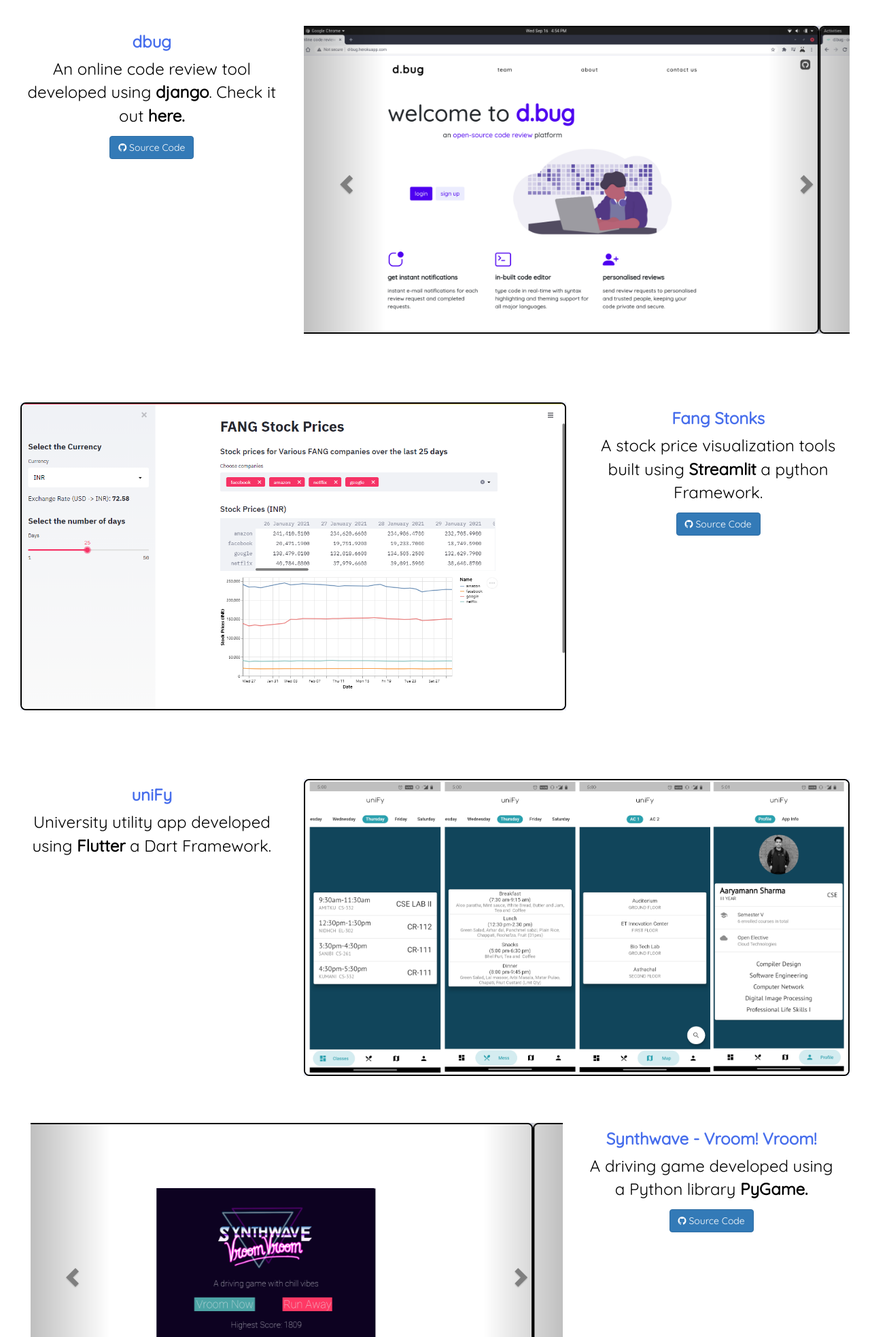
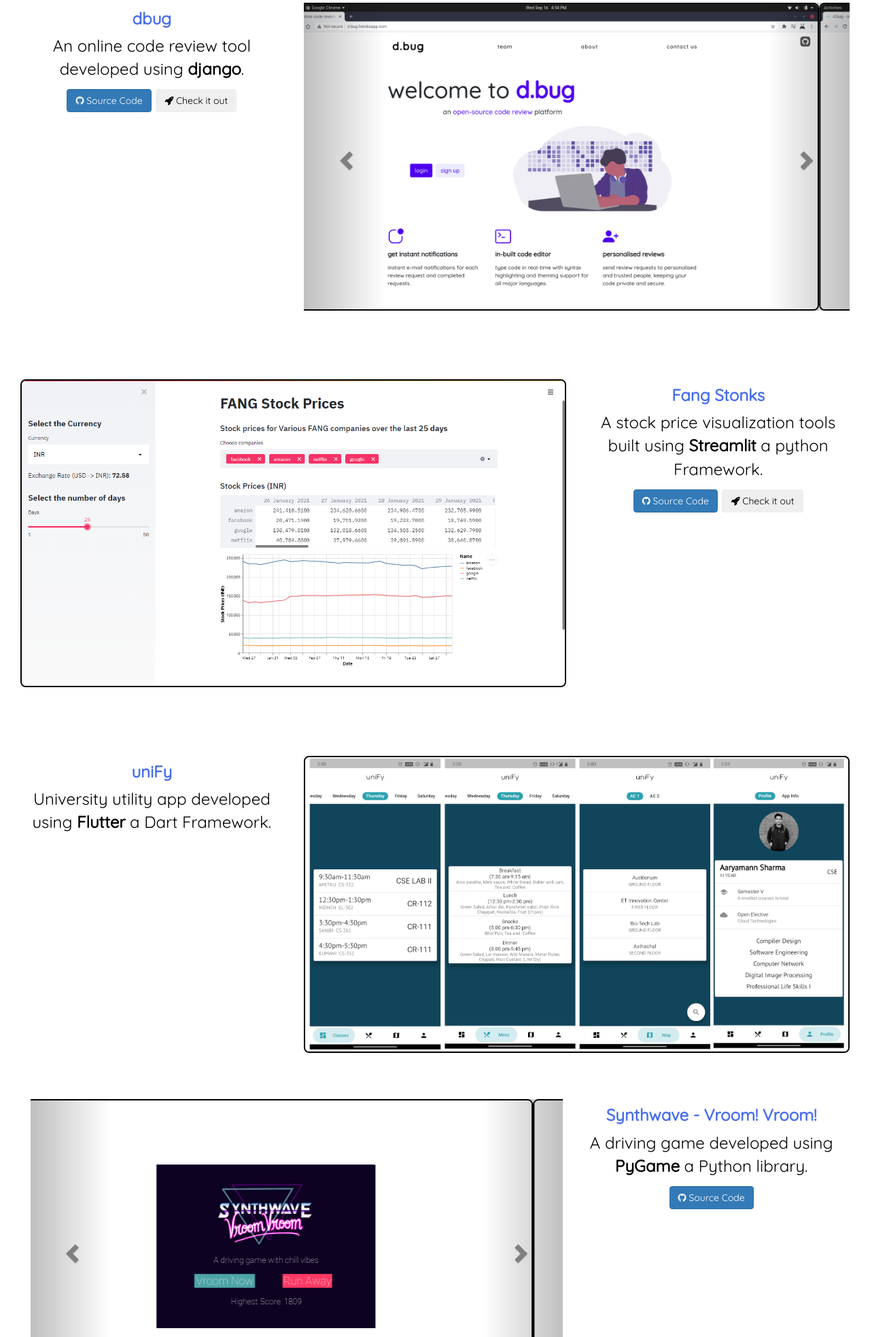
Before and after one commit to Aaryamann171/digital_portfolio, a plain HTML site: page index.html in a window 1280 px wide. Shown: the part 1651-3618 px from the top of the page at 68% size. Drawn offline with nearby package versions, Linux system fonts and the light colour scheme.

Commit message:
added deployment link button

```diff
--- a/index.html
+++ b/index.html
@@ -131,15 +131,15 @@
     <div class="container-fluid" id="myProjects">
       <h1>Major Projects</h1>
       <hr>
-      <br>
       <!-- dbug -->
       <div class="row">
         <div class="col-xs-4">
           <h4>dbug</h4>
           <p>
-            An online code review tool developed using <strong>django</strong>. Check it out <a class="deployment-link" href="http://d-bug.herokuapp.com/", target="_blank">here.</a>
+            An online code review tool developed using <strong>django</strong>.
           </p>
-          <button class="btn btn-primary" onclick="window.open('https://github.com/Aaryamann171/dbug-django', target='_blank')"><span class=" fa fa-github"></span> Source Code</button>
+          <button id="git-button" class="btn btn-primary" onclick="window.open('https://github.com/Aaryamann171/dbug-django', target='_blank')"><span class=" fa fa-github"></span> Source Code</button>
+          <button id="git-button" class="btn btn-muted" onclick="window.open('http://d-bug.herokuapp.com/', target='_blank')"><span class=" fa fa-rocket"></span> Check it out</button>
         </div>
         <div class="col-xs-8" id="c1">
           <div id="dbug" class="carousel slide" data-ride="carousel">
@@ -197,6 +197,7 @@
             A stock price visualization tools built using <strong>Streamlit</strong> a python Framework.
           </p>
           <button class="btn btn-primary" onclick="window.open('https://github.com/Aaryamann171/fang-stonks', target='_blank')"><span class=" fa fa-github"></span> Source Code</button>
+          <button class="btn btn-muted" onclick="window.open('https://share.streamlit.io/aaryamann171/fang-stonks/main/streamlit_app.py', target='_blank')"><span class=" fa fa-rocket"></span> Check it out</button>
         </div>
       </div>
       <br>
@@ -262,7 +263,7 @@
         <div class="col-xs-4" id="c1">
           <h4>Synthwave - Vroom! Vroom!</h4>
           <p>
-            A driving game developed using a Python library <strong>PyGame.</strong>
+            A driving game developed using <strong>PyGame</strong> a Python library.
           </p>
           <button class="btn btn-primary" onclick="window.open('https://github.com/Aaryamann171/Synthwave-Vroom-Vroom', target='_blank')"><span class=" fa fa-github"></span> Source Code</button>
         </div>
--- a/style.css
+++ b/style.css
@@ -19,6 +19,8 @@
 html,
 body {
   max-width: 100%;
+  padding: 0;
+  margin: 0;
   overflow-x: hidden;
 }
 html {
@@ -235,12 +237,6 @@ input:checked + .slider:before {
   }
 }
 
-button {
-  font-size: 8vmin;
-  background-color: var(--secondary-color);
-  color: var(--font-color);
-}
-
 #myProjects img {
   border: 2px solid var(--font-color);
   border-radius: 8px;
```
